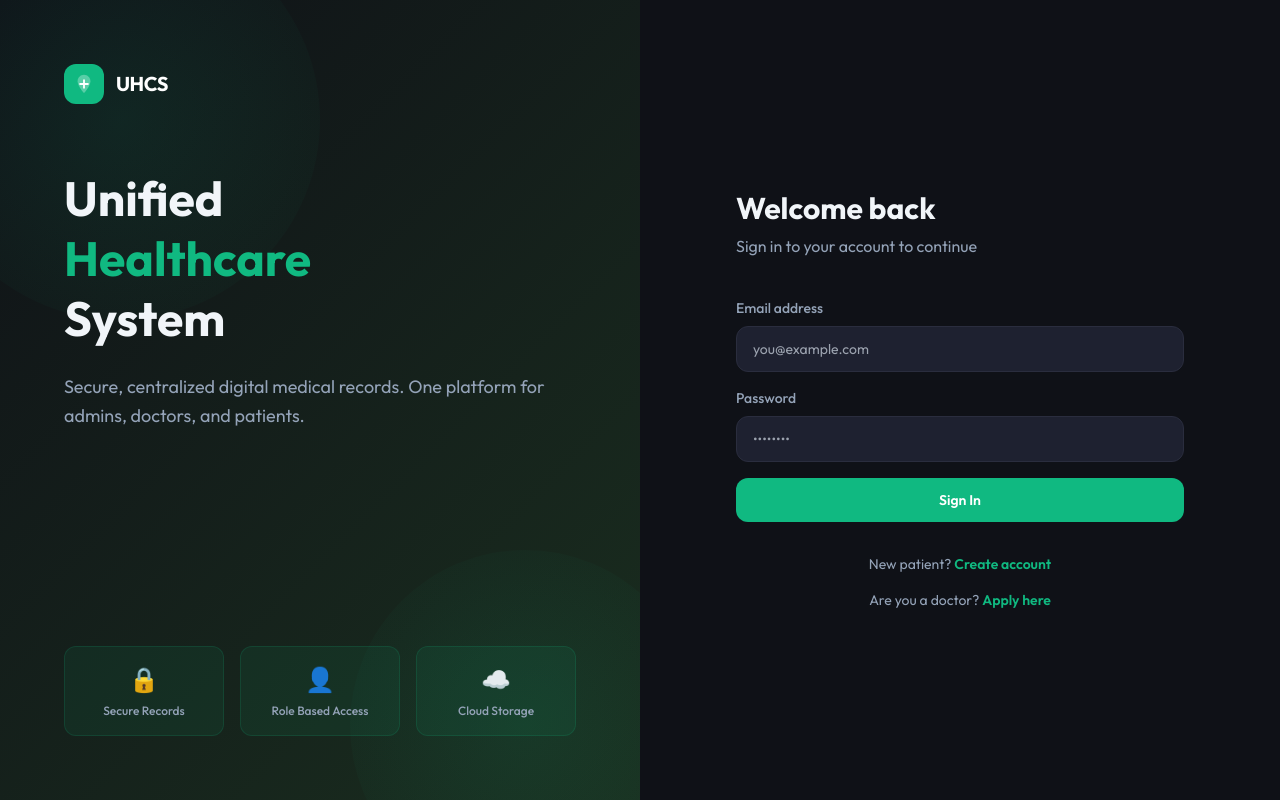
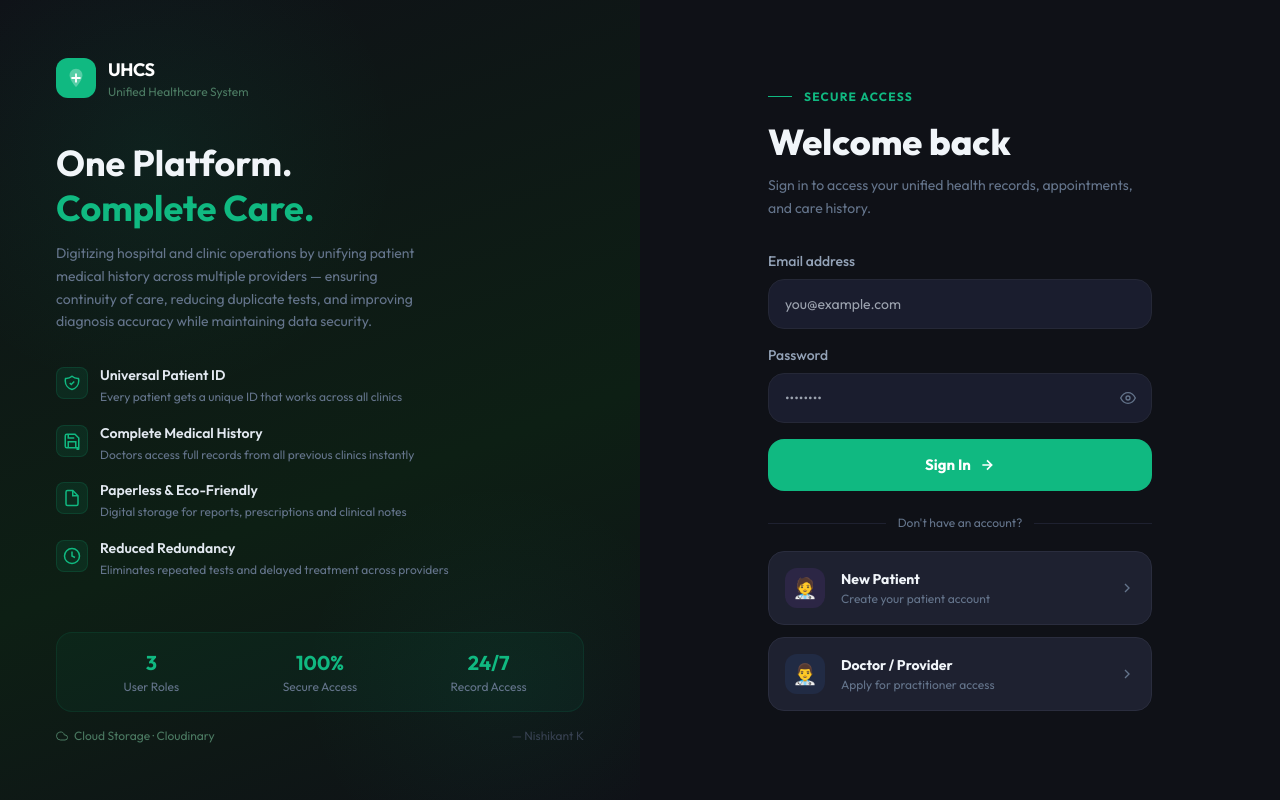
Before and after one commit to Nishikant4246/Unified-Health-Care-System, a React (Vite) app in the folder unified-healthcare-frontend/: page / in a window 1280 px wide. Built offline with nearby package versions, Linux system fonts and the light colour scheme.

Commit message:
Improved login settings

```diff
--- a/unified-healthcare-frontend/src/pages/auth/Login.jsx
+++ b/unified-healthcare-frontend/src/pages/auth/Login.jsx
@@ -4,10 +4,11 @@ import { Link } from "react-router-dom";
 
 export default function Login() {
   const { login } = useContext(AuthContext);
-  const [email, setEmail] = useState("");
+  const [email,    setEmail]    = useState("");
   const [password, setPassword] = useState("");
-  const [error, setError] = useState("");
-  const [loading, setLoading] = useState(false);
+  const [error,    setError]    = useState("");
+  const [loading,  setLoading]  = useState(false);
+  const [showPass, setShowPass] = useState(false);
 
   const handleSubmit = async (e) => {
     e.preventDefault();
@@ -22,79 +23,176 @@ export default function Login() {
     }
   };
 
+  const features = [
+    {
+      icon: (
+        <svg width="18" height="18" fill="none" viewBox="0 0 24 24" stroke="#10b981" strokeWidth={2}>
+          <path d="M9 12l2 2 4-4m5.618-4.016A11.955 11.955 0 0112 2.944a11.955 11.955 0 01-8.618 3.04A12.02 12.02 0 003 9c0 5.591 3.824 10.29 9 11.622 5.176-1.332 9-6.03 9-11.622 0-1.042-.133-2.052-.382-3.016z"/>
+        </svg>
+      ),
+      title: "Universal Patient ID",
+      desc:  "Every patient gets a unique ID that works across all clinics",
+    },
+    {
+      icon: (
+        <svg width="18" height="18" fill="none" viewBox="0 0 24 24" stroke="#10b981" strokeWidth={2}>
+          <path d="M19 21H5a2 2 0 01-2-2V5a2 2 0 012-2h11l5 5v14a2 2 0 01-2 2z"/>
+          <polyline points="17 21 17 13 7 13 7 21"/>
+          <polyline points="7 3 7 8 15 8"/>
+        </svg>
+      ),
+      title: "Complete Medical History",
+      desc:  "Doctors access full records from all previous clinics instantly",
+    },
+    {
+      icon: (
+        <svg width="18" height="18" fill="none" viewBox="0 0 24 24" stroke="#10b981" strokeWidth={2}>
+          <path d="M13 2H6a2 2 0 00-2 2v16a2 2 0 002 2h12a2 2 0 002-2V9z"/>
+          <polyline points="13 2 13 9 20 9"/>
+        </svg>
+      ),
+      title: "Paperless & Eco-Friendly",
+      desc:  "Digital storage for reports, prescriptions and clinical notes",
+    },
+    {
+      icon: (
+        <svg width="18" height="18" fill="none" viewBox="0 0 24 24" stroke="#10b981" strokeWidth={2}>
+          <circle cx="12" cy="12" r="10"/>
+          <polyline points="12 6 12 12 16 14"/>
+        </svg>
+      ),
+      title: "Reduced Redundancy",
+      desc:  "Eliminates repeated tests and delayed treatment across providers",
+    },
+  ];
+
   return (
-    <div className="min-h-screen flex" style={{ background: '#0f1117' }}>
-      {/* Left Panel */}
-      <div className="hidden lg:flex w-1/2 flex-col justify-between p-16 relative overflow-hidden"
-        style={{ background: 'linear-gradient(135deg, #0f1117 0%, #1a2e1f 100%)' }}>
+    <div className="min-h-screen flex" style={{ background: "#0f1117" }}>
 
-        {/* Decorative circles */}
-        <div className="absolute top-[-80px] left-[-80px] w-[400px] h-[400px] rounded-full opacity-10"
-          style={{ background: 'radial-gradient(circle, #10b981, transparent)' }} />
-        <div className="absolute bottom-[-100px] right-[-60px] w-[350px] h-[350px] rounded-full opacity-10"
-          style={{ background: 'radial-gradient(circle, #10b981, transparent)' }} />
+      {/* ── LEFT PANEL (unchanged) ── */}
+      <div
+        className="hidden lg:flex w-1/2 flex-col justify-between p-14 relative overflow-hidden"
+        style={{ background: "linear-gradient(160deg, #0f1117 0%, #0d1f14 60%, #0f1117 100%)" }}
+      >
+        <div className="absolute top-[-100px] left-[-100px] w-[500px] h-[500px] rounded-full pointer-events-none"
+          style={{ background: "radial-gradient(circle, rgba(16,185,129,0.07) 0%, transparent 70%)" }} />
+        <div className="absolute bottom-[-80px] right-[-60px] w-[400px] h-[400px] rounded-full pointer-events-none"
+          style={{ background: "radial-gradient(circle, rgba(16,185,129,0.05) 0%, transparent 70%)" }} />
 
         <div className="relative z-10">
-          <div className="flex items-center gap-3 mb-16">
-            <div className="w-10 h-10 rounded-xl flex items-center justify-center"
-              style={{ background: '#10b981' }}>
+          <div className="flex items-center gap-3 mb-10">
+            <div className="w-10 h-10 rounded-xl flex items-center justify-center flex-shrink-0"
+              style={{ background: "#10b981" }}>
               <svg width="22" height="22" fill="none" viewBox="0 0 24 24">
                 <path d="M12 2C8.13 2 5 5.13 5 9c0 5.25 7 13 7 13s7-7.75 7-13c0-3.87-3.13-7-7-7z" fill="white" opacity="0.3"/>
                 <path d="M11 7h2v4h4v2h-4v4h-2v-4H7v-2h4z" fill="white"/>
               </svg>
             </div>
-            <span className="text-white font-bold text-xl tracking-tight">UHCS</span>
-          </div>
-
             <div>
-            <h1 className="text-5xl font-bold leading-tight mb-6" style={{ color: '#f1f5f9' }}>
-              Unified <br />
-              <span style={{ color: '#10b981' }}>Healthcare</span><br />
-              System
-            </h1>
-            <p className="text-lg leading-relaxed" style={{ color: '#94a3b8' }}>
-              Secure, centralized digital medical records.
-              One platform for admins, doctors, and patients.
-            </p>
+              <div className="text-white font-bold text-lg tracking-tight">UHCS</div>
+              <div className="text-xs" style={{ color: "#4b7a62" }}>Unified Healthcare System</div>
             </div>
           </div>
 
-        <div className="relative z-10 grid grid-cols-3 gap-4">
-          {[
-            { label: 'Secure Records', icon: '🔒' },
-            { label: 'Role Based Access', icon: '👤' },
-            { label: 'Cloud Storage', icon: '☁️' },
-          ].map((item) => (
-            <div key={item.label} className="p-4 rounded-xl text-center"
-              style={{ background: 'rgba(16,185,129,0.08)', border: '1px solid rgba(16,185,129,0.15)' }}>
-              <div className="text-2xl mb-2">{item.icon}</div>
-              <div className="text-xs font-medium" style={{ color: '#94a3b8' }}>{item.label}</div>
+          <h1 className="text-4xl font-bold leading-tight mb-3" style={{ color: "#f1f5f9" }}>
+            One Platform.<br />
+            <span style={{ color: "#10b981" }}>Complete Care.</span>
+          </h1>
+          <p className="text-sm leading-relaxed mb-8" style={{ color: "#64748b", maxWidth: "380px" }}>
+            Digitizing hospital and clinic operations by unifying patient medical history
+            across multiple providers — ensuring continuity of care, reducing duplicate
+            tests, and improving diagnosis accuracy while maintaining data security.
+          </p>
+
+          <div className="space-y-4">
+            {features.map((f) => (
+              <div key={f.title} className="flex items-start gap-3">
+                <div className="w-8 h-8 rounded-lg flex items-center justify-center flex-shrink-0 mt-0.5"
+                  style={{ background: "rgba(16,185,129,0.1)", border: "1px solid rgba(16,185,129,0.15)" }}>
+                  {f.icon}
+                </div>
+                <div>
+                  <div className="text-sm font-semibold mb-0.5" style={{ color: "#e2e8f0" }}>{f.title}</div>
+                  <div className="text-xs leading-relaxed" style={{ color: "#64748b" }}>{f.desc}</div>
+                </div>
               </div>
             ))}
           </div>
         </div>
 
-      {/* Right Panel */}
-      <div className="flex-1 flex items-center justify-center p-8">
-        <div className="w-full max-w-md animate-fade-in">
-          <div className="mb-10">
-            <h2 className="text-3xl font-bold mb-2" style={{ color: '#f1f5f9' }}>Welcome back</h2>
-            <p style={{ color: '#94a3b8' }}>Sign in to your account to continue</p>
+        <div className="relative z-10">
+          <div className="grid grid-cols-3 gap-3 mb-4 p-4 rounded-2xl"
+            style={{ background: "rgba(16,185,129,0.05)", border: "1px solid rgba(16,185,129,0.1)" }}>
+            {[
+              { value: "3",    label: "User Roles"    },
+              { value: "100%", label: "Secure Access" },
+              { value: "24/7", label: "Record Access" },
+            ].map((s) => (
+              <div key={s.label} className="text-center">
+                <div className="text-xl font-bold" style={{ color: "#10b981" }}>{s.value}</div>
+                <div className="text-xs mt-0.5" style={{ color: "#64748b" }}>{s.label}</div>
+              </div>
+            ))}
+          </div>
+          <div className="flex items-center justify-between">
+            <div className="flex items-center gap-1.5">
+              <svg width="12" height="12" fill="none" viewBox="0 0 24 24" stroke="#4b7a62" strokeWidth={2}>
+                <path d="M18 10h-1.26A8 8 0 109 20h9a5 5 0 000-10z"/>
+              </svg>
+              <span className="text-xs" style={{ color: "#4b7a62" }}>Cloud Storage · Cloudinary</span>
+            </div>
+            <span className="text-xs" style={{ color: "#374151" }}>— Nishikant K</span>
+          </div>
+        </div>
       </div>
 
+      {/* ── RIGHT PANEL (matches screenshot exactly) ── */}
+      <div className="flex-1 flex items-center justify-center p-8">
+        <div className="w-full max-w-sm animate-fade-in">
+
+          {/* Mobile logo */}
+          <div className="flex items-center gap-2 mb-10 lg:hidden">
+            <div className="w-8 h-8 rounded-lg flex items-center justify-center" style={{ background: "#10b981" }}>
+              <svg width="16" height="16" fill="none" viewBox="0 0 24 24">
+                <path d="M11 7h2v4h4v2h-4v4h-2v-4H7v-2h4z" fill="white"/>
+              </svg>
+            </div>
+            <span className="font-bold text-base" style={{ color: "#f1f5f9" }}>UHCS</span>
+          </div>
+
+          {/* — SECURE ACCESS label */}
+          <div className="flex items-center gap-3 mb-4">
+            <div className="w-6 h-px" style={{ background: "#10b981" }} />
+            <span className="text-xs font-bold tracking-widest uppercase" style={{ color: "#10b981" }}>
+              Secure Access
+            </span>
+          </div>
+
+          {/* Heading */}
+          <h2 className="text-4xl font-black mb-3" style={{ color: "#f1f5f9", lineHeight: 1.15 }}>
+            Welcome back
+          </h2>
+          <p className="text-sm leading-relaxed mb-8" style={{ color: "#64748b" }}>
+            Sign in to access your unified health records, appointments, and care history.
+          </p>
+
+          {/* Error */}
           {error && (
-            <div className="mb-6 p-4 rounded-xl flex items-center gap-3"
-              style={{ background: 'rgba(239,68,68,0.1)', border: '1px solid rgba(239,68,68,0.2)' }}>
-              <svg width="18" height="18" fill="#ef4444" viewBox="0 0 20 20">
+            <div className="mb-5 p-4 rounded-xl flex items-center gap-3"
+              style={{ background: "rgba(239,68,68,0.08)", border: "1px solid rgba(239,68,68,0.2)" }}>
+              <svg width="16" height="16" fill="#ef4444" viewBox="0 0 20 20">
                 <path fillRule="evenodd" d="M18 10a8 8 0 11-16 0 8 8 0 0116 0zm-7 4a1 1 0 11-2 0 1 1 0 012 0zm-1-9a1 1 0 00-1 1v4a1 1 0 102 0V6a1 1 0 00-1-1z" clipRule="evenodd"/>
               </svg>
-              <span className="text-sm" style={{ color: '#ef4444' }}>{error}</span>
+              <span className="text-sm" style={{ color: "#f87171" }}>{error}</span>
             </div>
           )}
 
-          <form onSubmit={handleSubmit} className="space-y-4">
+          {/* Form */}
+          <form onSubmit={handleSubmit} className="space-y-4 mb-6">
+
+            {/* Email */}
             <div>
-              <label className="block text-sm font-medium mb-2" style={{ color: '#94a3b8' }}>
+              <label className="block text-sm font-medium mb-2" style={{ color: "#94a3b8" }}>
                 Email address
               </label>
               <input
@@ -103,65 +201,147 @@ export default function Login() {
                 onChange={(e) => setEmail(e.target.value)}
                 placeholder="you@example.com"
                 required
-                className="w-full px-4 py-3 rounded-xl text-sm outline-none transition-all"
+                className="w-full px-4 py-3.5 rounded-2xl text-sm outline-none transition-all"
                 style={{
-                  background: '#1e2130',
-                  border: '1px solid #2a2d3e',
-                  color: '#f1f5f9',
+                  background: "#1a1d2e",
+                  border: "1px solid #252837",
+                  color: "#f1f5f9",
                 }}
-                onFocus={e => e.target.style.borderColor = '#10b981'}
-                onBlur={e => e.target.style.borderColor = '#2a2d3e'}
+                onFocus={(e) => (e.target.style.borderColor = "#10b981")}
+                onBlur={(e)  => (e.target.style.borderColor = "#252837")}
               />
             </div>
 
+            {/* Password */}
             <div>
-              <label className="block text-sm font-medium mb-2" style={{ color: '#94a3b8' }}>
+              <label className="block text-sm font-medium mb-2" style={{ color: "#94a3b8" }}>
                 Password
               </label>
+              <div className="relative">
                 <input
-                type="password"
+                  type={showPass ? "text" : "password"}
                   value={password}
                   onChange={(e) => setPassword(e.target.value)}
                   placeholder="••••••••"
                   required
-                className="w-full px-4 py-3 rounded-xl text-sm outline-none transition-all"
+                  className="w-full px-4 py-3.5 pr-12 rounded-2xl text-sm outline-none transition-all"
                   style={{
-                  background: '#1e2130',
-                  border: '1px solid #2a2d3e',
-                  color: '#f1f5f9',
+                    background: "#1a1d2e",
+                    border: "1px solid #252837",
+                    color: "#f1f5f9",
                   }}
-                onFocus={e => e.target.style.borderColor = '#10b981'}
-                onBlur={e => e.target.style.borderColor = '#2a2d3e'}
+                  onFocus={(e) => (e.target.style.borderColor = "#10b981")}
+                  onBlur={(e)  => (e.target.style.borderColor = "#252837")}
                 />
+                <button
+                  type="button"
+                  onClick={() => setShowPass(!showPass)}
+                  className="absolute inset-y-0 right-0 flex items-center pr-4"
+                  style={{ color: "#64748b" }}
+                >
+                  {showPass ? (
+                    <svg width="16" height="16" fill="none" viewBox="0 0 24 24" stroke="currentColor" strokeWidth={2}>
+                      <path d="M17.94 17.94A10.07 10.07 0 0112 20c-7 0-11-8-11-8a18.45 18.45 0 015.06-5.94"/>
+                      <path d="M9.9 4.24A9.12 9.12 0 0112 4c7 0 11 8 11 8a18.5 18.5 0 01-2.16 3.19"/>
+                      <line x1="1" y1="1" x2="23" y2="23"/>
+                    </svg>
+                  ) : (
+                    <svg width="16" height="16" fill="none" viewBox="0 0 24 24" stroke="currentColor" strokeWidth={2}>
+                      <path d="M1 12s4-8 11-8 11 8 11 8-4 8-11 8-11-8-11-8z"/>
+                      <circle cx="12" cy="12" r="3"/>
+                    </svg>
+                  )}
+                </button>
+              </div>
             </div>
 
+            {/* Sign In button */}
             <button
               type="submit"
               disabled={loading}
-              className="w-full py-3 rounded-xl font-semibold text-sm transition-all mt-2"
+              className="w-full py-4 rounded-2xl font-bold text-sm transition-all flex items-center justify-center gap-2 mt-2"
               style={{
-                background: loading ? '#0d9268' : '#10b981',
-                color: 'white',
-                opacity: loading ? 0.8 : 1,
+                background: loading ? "#0d9268" : "#10b981",
+                color:   "white",
+                opacity: loading ? 0.85 : 1,
+                cursor:  loading ? "not-allowed" : "pointer",
+                fontSize: "15px",
               }}
             >
-              {loading ? 'Signing in...' : 'Sign In'}
+              {loading ? (
+                <>
+                  <svg className="animate-spin" width="16" height="16" fill="none" viewBox="0 0 24 24">
+                    <circle cx="12" cy="12" r="10" stroke="white" strokeWidth="3" strokeDasharray="32" strokeDashoffset="12"/>
+                  </svg>
+                  Signing in...
+                </>
+              ) : (
+                <>
+                  Sign In
+                  <svg width="16" height="16" fill="none" viewBox="0 0 24 24" stroke="currentColor" strokeWidth={2.5}>
+                    <path d="M5 12h14M12 5l7 7-7 7"/>
+                  </svg>
+                </>
+              )}
             </button>
           </form>
 
-          <p className="mt-8 text-center text-sm" style={{ color: '#94a3b8' }}>
-            New patient?{' '}
-            <Link to="/register" className="font-semibold" style={{ color: '#10b981' }}>
-              Create account
+          {/* Divider */}
+          <div className="flex items-center gap-3 mb-5">
+            <div className="flex-1 h-px" style={{ background: "#1e2130" }} />
+            <span className="text-xs" style={{ color: "#64748b" }}>Don't have an account?</span>
+            <div className="flex-1 h-px" style={{ background: "#1e2130" }} />
+          </div>
+
+          {/* Register options — list style matching screenshot */}
+          <div className="space-y-3">
+            {/* New Patient */}
+            <Link
+              to="/register"
+              className="flex items-center gap-4 p-4 rounded-2xl transition-all"
+              style={{ background: "#1e2130", border: "1px solid #2a2d3e" }}
+              onMouseEnter={(e) => (e.currentTarget.style.borderColor = "#10b98150")}
+              onMouseLeave={(e) => (e.currentTarget.style.borderColor = "#2a2d3e")}
+            >
+              <div
+                className="w-10 h-10 rounded-xl flex items-center justify-center text-xl flex-shrink-0"
+                style={{ background: "rgba(168,85,247,0.1)" }}
+              >
+                🧑‍⚕️
+              </div>
+              <div className="flex-1">
+                <div className="text-sm font-bold" style={{ color: "#f1f5f9" }}>New Patient</div>
+                <div className="text-xs mt-0.5" style={{ color: "#64748b" }}>Create your patient account</div>
+              </div>
+              <svg width="16" height="16" fill="none" viewBox="0 0 24 24" stroke="#64748b" strokeWidth={2}>
+                <path d="M9 18l6-6-6-6"/>
+              </svg>
             </Link>
-          </p>
 
-          <p className="mt-4 text-center text-sm" style={{ color: '#94a3b8' }}>
-            Are you a doctor?{' '}
-            <Link to="/register-doctor" className="font-semibold" style={{ color: '#10b981' }}>
-              Apply here
+            {/* Doctor */}
+            <Link
+              to="/register-doctor"
+              className="flex items-center gap-4 p-4 rounded-2xl transition-all"
+              style={{ background: "#1e2130", border: "1px solid #2a2d3e" }}
+              onMouseEnter={(e) => (e.currentTarget.style.borderColor = "#3b82f650")}
+              onMouseLeave={(e) => (e.currentTarget.style.borderColor = "#2a2d3e")}
+            >
+              <div
+                className="w-10 h-10 rounded-xl flex items-center justify-center text-xl flex-shrink-0"
+                style={{ background: "rgba(59,130,246,0.1)" }}
+              >
+                👨‍⚕️
+              </div>
+              <div className="flex-1">
+                <div className="text-sm font-bold" style={{ color: "#f1f5f9" }}>Doctor / Provider</div>
+                <div className="text-xs mt-0.5" style={{ color: "#64748b" }}>Apply for practitioner access</div>
+              </div>
+              <svg width="16" height="16" fill="none" viewBox="0 0 24 24" stroke="#64748b" strokeWidth={2}>
+                <path d="M9 18l6-6-6-6"/>
+              </svg>
             </Link>
-          </p>
+          </div>
+
         </div>
       </div>
     </div>
```
Lines whose indentation alone changed are shown as unchanged.
